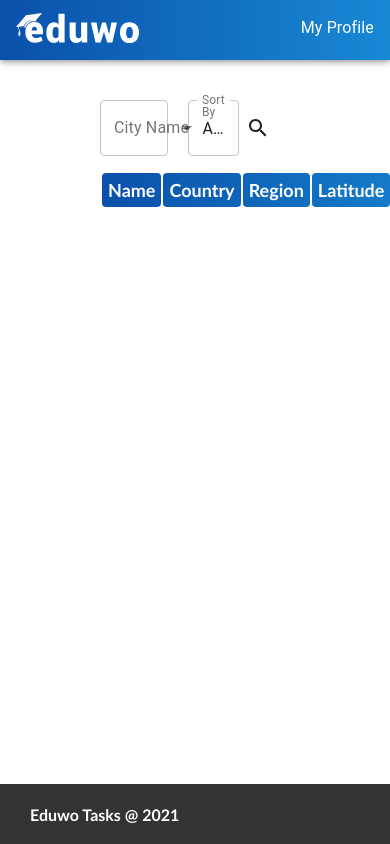
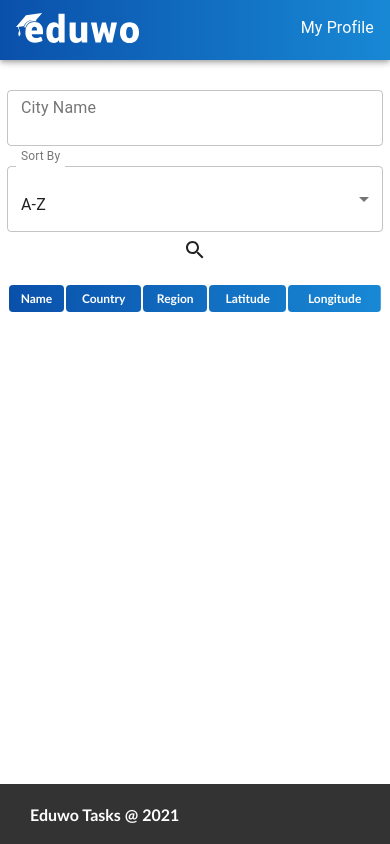
Before and after one commit to eduardoedson/ShoringCode-Test, a React (Create React App) app: page / in a window 390 px wide. Built offline with nearby package versions, Linux system fonts and the light colour scheme.

Commit message:
Mobile css

```diff
--- /dev/null
+++ b/src/assets/css/Mobile.css
@@ -0,0 +1,39 @@
+@media (max-width: 999px) {
+    .content {
+        margin: 70px 7px;
+    }
+
+    .content form {
+        display: flex;
+        flex-direction: column;
+    }
+
+    .content form div {
+        margin-right: 0;
+        margin-top: 10px;
+    }
+
+    .table-content table thead tr {
+        font-size: 12px;
+    }
+
+    .table-content table thead tr td {
+        padding: 6px 0;
+    }
+
+    .table-content table tbody tr td {
+        padding: 1px;
+        font-size: 11px;
+    }
+
+    .table-buttons button {
+        background-image: linear-gradient(to right, #0A50AA, #1888d5);
+        margin-left: 5px;
+        color: white;
+        font-weight: 500;
+        font-size: 10px;
+        padding: 2px 10px;
+        border-radius: 3px;
+        text-transform: capitalize;
+    }
+}
--- a/src/index.tsx
+++ b/src/index.tsx
@@ -1,4 +1,6 @@
 import ReactDOM from 'react-dom';
 import Routes from './routes';
+import './assets/css/Global.css'
+import './assets/css/Mobile.css'
 
 ReactDOM.render(<Routes />, document.getElementById('root'));
--- a/src/pages/Detail.tsx
+++ b/src/pages/Detail.tsx
@@ -3,7 +3,6 @@ import { useParams } from 'react-router-dom'
 import Header from '../components/Header'
 import Footer from '../components/Footer'
 import API from '../services/Api'
-import '../assets/css/Global.css'
 
 interface ParamTypes {
 	id: string
@@ -23,9 +22,6 @@ const Detail = () => {
 		// eslint-disable-next-line react-hooks/exhaustive-deps
 	}, [])
 
-	useEffect(() => {
-		console.log('City === ', city)
-	},[city])
 	return (
 		<div className="App">
 			<Header />
--- a/src/pages/Index.tsx
+++ b/src/pages/Index.tsx
@@ -1,7 +1,6 @@
 import Header from '../components/Header'
 import Content from '../components/Content'
 import Footer from '../components/Footer'
-import '../assets/css/Global.css'
 
 const Index = () => {
 	return (
```
